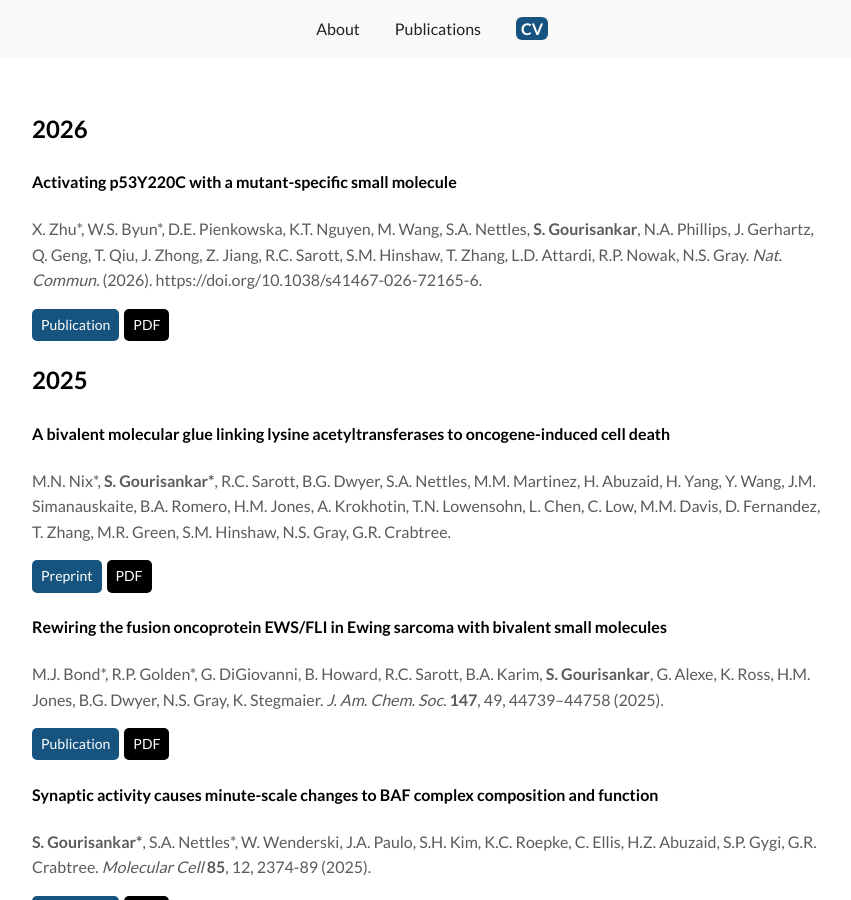
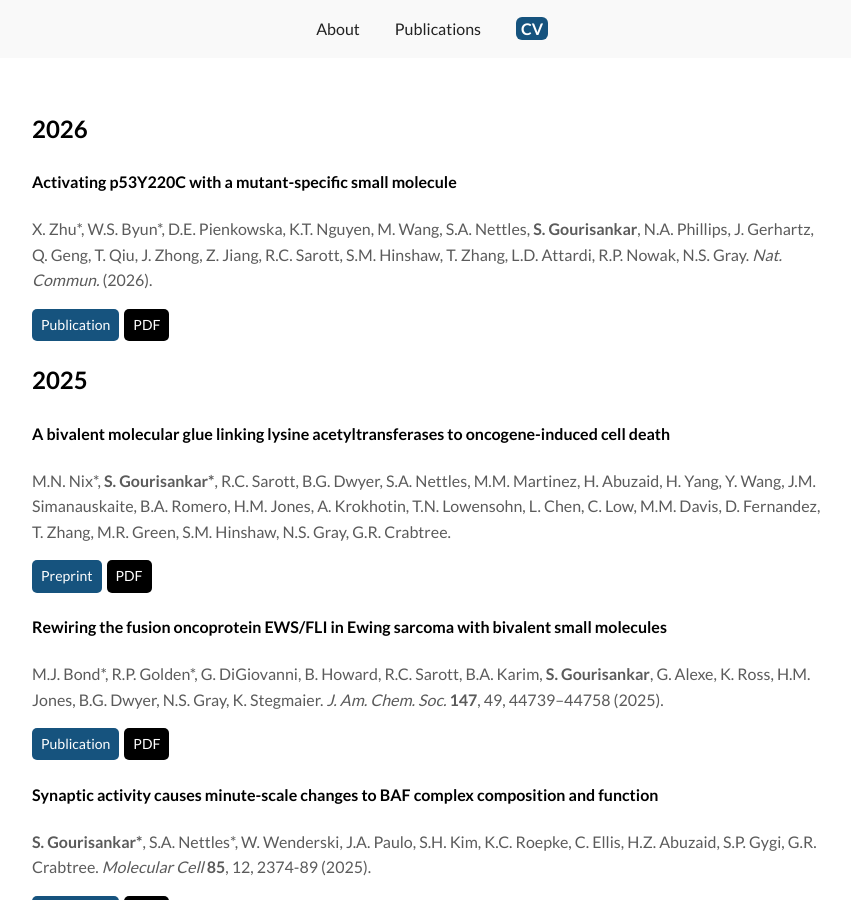
Before and after one commit to sgourisankar/sgourisankar.github.io, a Jekyll site: the page built from publications.md, in a window 1280 px wide and 900 px high. Shown: the whole window, without its empty margins (208-1059 px from the left). Built offline with Jekyll 4.4.1, drawn with Linux system fonts in a browser that asks for light colours; a style sheet for code colours, icons or effects is not loaded; some of the changed lines change nothing that is shown.

Commit message:
Update publications.md

```diff
--- a/publications.md
+++ b/publications.md
@@ -5,7 +5,7 @@ permalink: /publications/
 ---
 ## 2026
 #### Activating p53Y220C with a mutant-specific small molecule
-X. Zhu\*, W.S. Byun\*, D.E. Pienkowska, K.T. Nguyen, M. Wang, S.A. Nettles, **S. Gourisankar**, N.A. Phillips, J. Gerhartz, Q. Geng, T. Qiu, J. Zhong, Z. Jiang, R.C. Sarott, S.M. Hinshaw, T. Zhang, L.D. Attardi, R.P. Nowak, N.S. Gray. *Nat. Commun.* (2026). https://doi.org/10.1038/s41467-026-72165-6.
+X. Zhu\*, W.S. Byun\*, D.E. Pienkowska, K.T. Nguyen, M. Wang, S.A. Nettles, **S. Gourisankar**, N.A. Phillips, J. Gerhartz, Q. Geng, T. Qiu, J. Zhong, Z. Jiang, R.C. Sarott, S.M. Hinshaw, T. Zhang, L.D. Attardi, R.P. Nowak, N.S. Gray. *Nat. Commun.* (2026).
 <div class="publication-buttons">
     <a href="https://www.nature.com/articles/s41467-026-72165-6" class="button" target="_blank" rel="noopener noreferrer">Publication</a>
   <a href="/assets/paperActivatingp53.pdf" class="button button-secondary" download>PDF</a>
```
